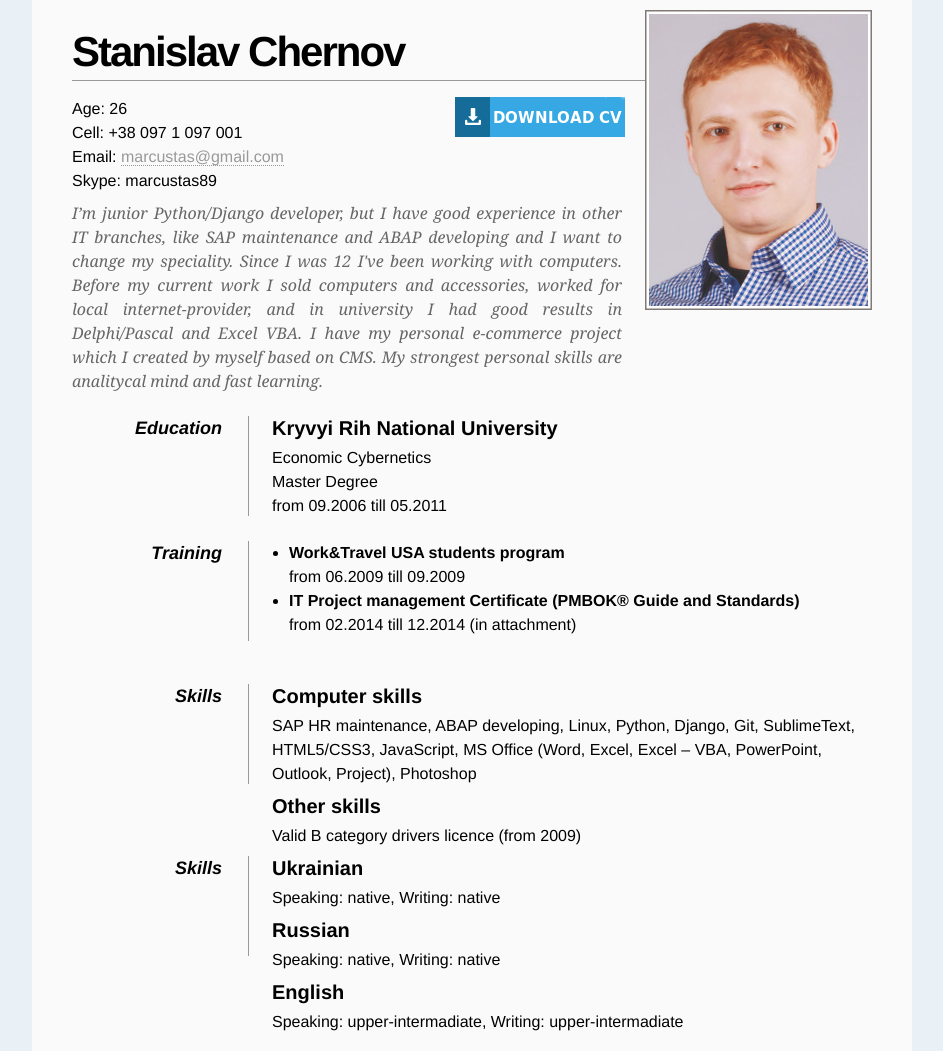
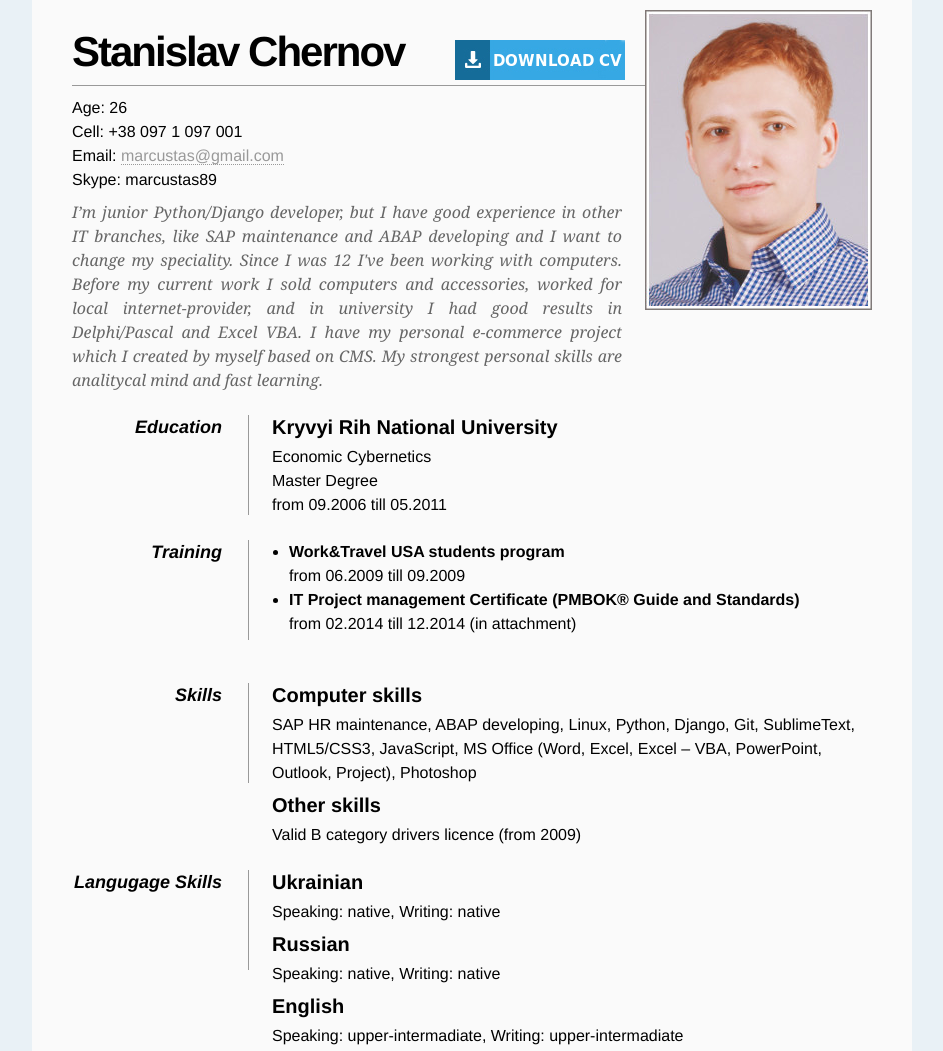
Before and after one commit to marcustas/marcustas.github.io, a plain HTML site: page index.html in a window 1280 px wide. Shown: the part 40-1091 px from the top of the page, without its empty margins (168-1111 px from the left). Drawn offline with Linux system fonts and the light colour scheme.

Commit message:
repairing top

```diff
--- a/css/style.css
+++ b/css/style.css
@@ -7,11 +7,9 @@ body {
 	Sans-Serif;
 	line-height: 24px;
 	background-color: #e9f1f6;
-	/* url(images/noise.jpg); */
 }
 .clear {
-	clear:
-	both;
+	clear: both;
 }
 #page-wrap {
 	width: 800px;
@@ -29,7 +27,7 @@ h1 {
 	font-size: 42px;
 	font-weight: bold;
 	letter-spacing: -2px;
-	border-bottom: 1px solid #999;
+	/*border-bottom: 1px solid #999;*/
 }
 h2 {
 	font-size: 20px;
@@ -93,9 +91,16 @@ dd.clear {
 	margin-right: 20px;
 	border-bottom: none;
 }
-#contacts {
+#name {
 	float: left;
 }
 .border {
 	border-bottom: 0px;
 }
+#contacts {
+	margin-top: 10px;
+}
+#top{
+	border-bottom: 1px solid #999;
+	padding-bottom: 45px;
+}
--- a/index.html
+++ b/index.html
@@ -9,25 +9,6 @@
      <title>CV Stanislav Chernov</title>
 
      <link rel="stylesheet" href="css/style.css">
-   <!--  <style type="text/css">
-        * { margin: 0; padding: 0; }
-        body { font: 16px Helvetica, Sans-Serif; line-height: 24px; background: url(images/noise.jpg); }
-        .clear { clear: both; }
-        #page-wrap { width: 800px; margin: 40px auto 60px; }
-        #pic { float: right; margin: -30px 0 0 0; }
-        h1 { margin: 0 0 16px 0; padding: 0 0 16px 0; font-size: 42px; font-weight: bold; letter-spacing: -2px; border-bottom: 1px solid #999; }
-        h2 { font-size: 20px; margin: 0 0 6px 0; position: relative; }
-        h2 span { position: absolute; bottom: 0;  font-style: italic; font-family: Georgia, Serif; font-size: 16px; color: #999; font-weight: normal; }
-        p { margin: 0 0 8px 0; }
-        a { color: #999; text-decoration: none; border-bottom: 1px dotted #999; }
-        a:hover { border-bottom-style: solid; color: black; }
-        ul { margin: 0 0 32px 17px; }
-        #objective { width: 550px; float: left; }
-        #objective p { text-align: justify; font-family: Georgia, Serif; font-style: italic; color: #666; }
-        dt { font-style: italic; font-weight: bold; font-size: 18px; text-align: right; padding: 0 26px 0 0; width: 150px; float: left; height: 100px; border-right: 1px solid #999;  }
-        dd { width: 600px; float: right; }
-        dd.clear { float: none; margin: 0; height: 15px; }
-     </style> -->
 </head>
 
 <body>
@@ -36,11 +17,16 @@
 
         <img src="images/myphoto.jpg" alt="Stanislav Chernov" id="pic" />
 
-        <div id="contact-info" class="vcard">
-
-            <!-- Microformats! -->
-
-            <h1 class="fn">Stanislav Chernov</h1>
+        <!--<div id="contact-info" class="vcard">       -->
+            <div id="top">
+                <div id="name">
+                    <h1 class="fn">Stanislav Chernov</h1>
+                </div>
+                <div id="download">
+                    <a class="border" href="files/Stanislav_Chernov_CV_new.doc" download><img src="images/download.jpg">
+                    </a>
+                </div>
+            </div>
             <div id="contacts">
                 <p>
                     Age: 26 <br />
@@ -49,10 +35,7 @@
                     Skype: marcustas89
                 </p>
             </div>
-            <div id="download">
-                <a class="border" href="files/Stanislav_Chernov_CV_new.doc" download><img src="images/download.jpg"></a>
-            </div>
-        </div>
+        <!--</div> -->
 
         <div id="objective">
             <p>
@@ -95,6 +78,9 @@
                 <h2>Other skills</h2>
                 <p>Valid B category drivers licence (from 2009)</p>
             </dd>
+
+            <dd class="clear"></dd>
+            <dt>Langugage Skills</dt>
             <dd>
                 <h2>Ukrainian</h2>
                 <p>Speaking: native, Writing: native</p>
@@ -104,10 +90,7 @@
                 <p>Speaking: upper-intermadiate, Writing: upper-intermadiate</p>
             </dd>
 
-            <dt>Skills</dt>
-
             <dd class="clear"></dd>
-
             <dt>Experience</dt>
             <dd>
                 <h2>ABAP developer & Consultant SAP HR </h2> <br />
@@ -138,11 +121,6 @@
             <dd>Playing guitar, cycling, reading books.</dd>
 
             <dd class="clear"></dd>
-
-            <dt>References</dt>
-            <dd>Available on request</dd>
-
-            <dd class="clear"></dd>
         </dl>
 
         <div class="clear"></div>
```
